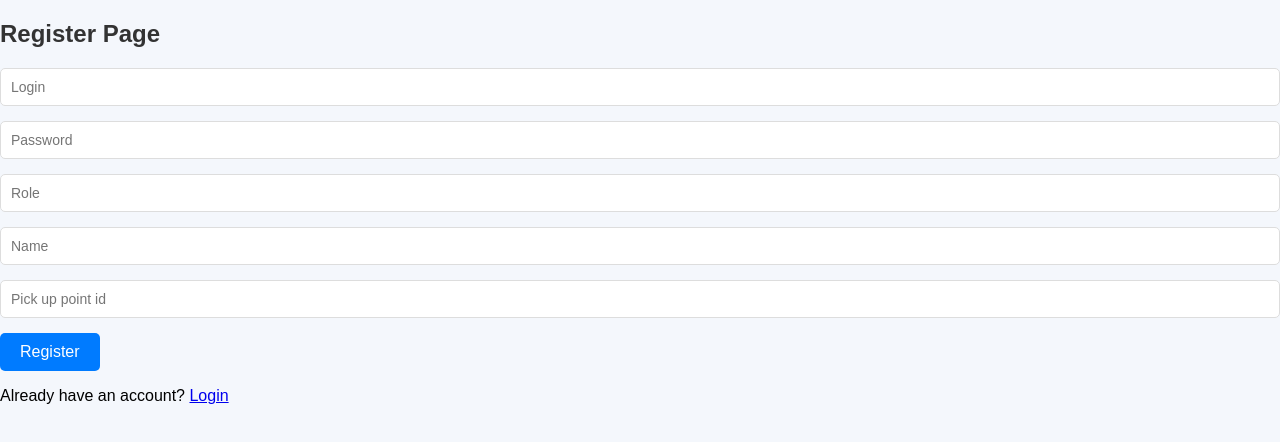
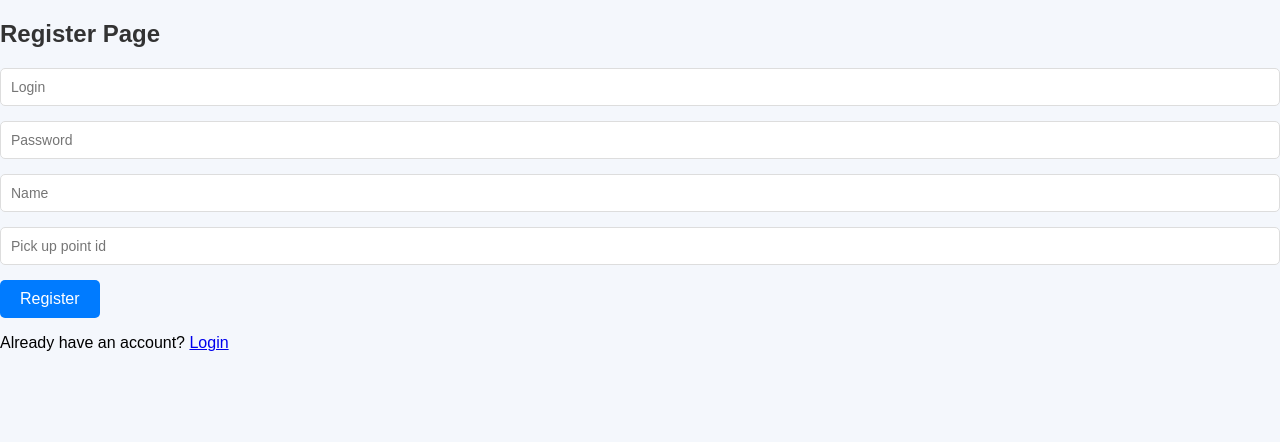
Before and after one commit to sleeter/ITMO-InformationSystem-Coursework, a React (Vite) app in the folder frontend/: page /auth/register in a window 1280 px wide. Shown: the top 442 px of the page. Built offline with nearby package versions, Linux system fonts and the light colour scheme.

Commit message:
[ITMO-Coursework] delete role, add sort, change method

```diff
--- a/frontend/src/forms/OrderForm.jsx
+++ b/frontend/src/forms/OrderForm.jsx
@@ -3,7 +3,7 @@ import { useState } from 'react';
 const OrderForm = () => {
     // Состояние для опций для селекта
     const [options, setOptions] = useState([]);
-    const [paymentMethod, setPaymentMethod] = useState('card'); // Добавляем состояние для способа оплаты
+    const [paymentMethod, setPaymentMethod] = useState('cash'); // Добавляем состояние для способа оплаты
 
     const jwtToken = localStorage.getItem('jwtToken');
 
--- a/frontend/src/pages/Register.jsx
+++ b/frontend/src/pages/Register.jsx
@@ -4,7 +4,7 @@ import { useNavigate } from 'react-router-dom';
 function Register() {
     const [login, setLogin] = useState('');
     const [password, setPassword] = useState('');
-    const [role, setRole] = useState('')
+    const [role, setRole] = useState('employee')
     const [name, setName] = useState('')
     const [pick_up_point_id, setPickUpPointId] = useState('')
     const navigate = useNavigate();
@@ -46,12 +46,6 @@ function Register() {
             />
             <input
                 type="text"
-                placeholder="Role"
-                value={role}
-                onChange={(e) => setRole(e.target.value)}
-            />
-            <input
-                type="text"
                 placeholder="Name"
                 value={name}
                 onChange={(e) => setName(e.target.value)}
```
Also changed, not shown: 1 other file (tests, documents, lock files or other folders).
